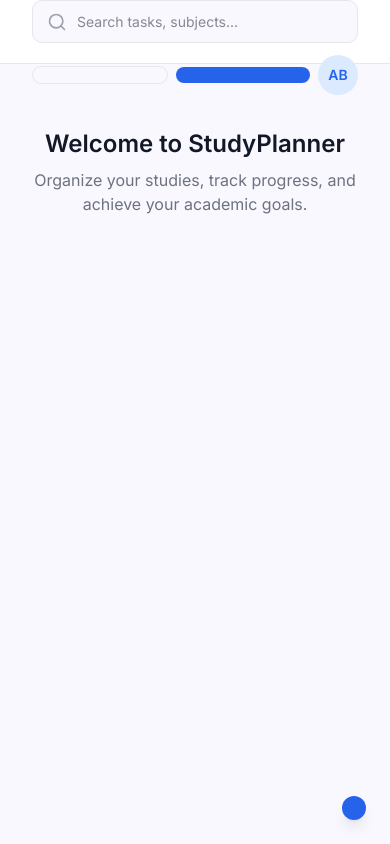
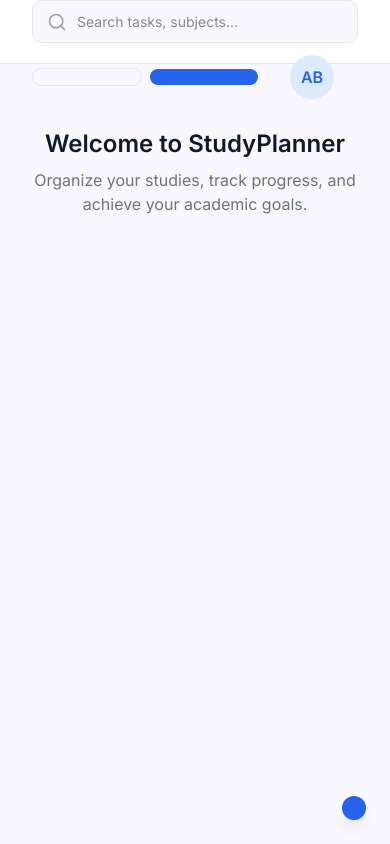
Before and after one commit to amanxploit/student-study-planner, a plain HTML site: page src/pages/index.html in a window 390 px wide. Drawn offline with nearby package versions, Linux system fonts and the light colour scheme; sample sign-in values are in the browser's storage.

Commit message:
Updateing the menu

```diff
--- a/src/pages/index.html
+++ b/src/pages/index.html
@@ -82,8 +82,8 @@
                     >
                 </div>
 
-                <div class="flex items-center gap-2 w-full md:w-auto justify-end md:justify-end">
-                    <button class="calendar-btn flex items-center gap-2 px-3 py-2 md:px-4 bg-[var(--color-bg)] border border-[var(--color-border)] rounded-full text-sm font-medium text-[var(--color-text)] hover:bg-[var(--color-border)] transition-colors" aria-label="Open calendar">
+                <div class="flex items-center gap-2 w-full md:w-auto justify-between md:justify-end">
+                    <button class="calendar-btn flex items-center gap-2 px-3 py-2 md:px-4 bg-[var(--color-bg)] border border-[var(--color-border)] rounded-full text-sm font-medium text-[var(--color-text)] hover:bg-[var(--color-border)] transition-colors flex-1 md:flex-none justify-center" aria-label="Open calendar">
                         <ion-icon name="calendar-outline" class="text-[20px]"></ion-icon>
                         <span class="hidden md:inline">Today, Oct 24</span>
                     </button>
@@ -93,13 +93,13 @@
                         <span class="hidden md:inline">Add Task</span>
                     </button>
 
-                    <div class="profile-dropdown relative" role="button" tabindex="0" aria-label="User menu" aria-expanded="false" aria-haspopup="true">
-                        <div class="flex items-center gap-2 md:gap-3 cursor-pointer" id="profileTrigger">
+                    <div class="profile-dropdown relative flex-1 md:flex-none justify-center" role="button" tabindex="0" aria-label="User menu" aria-expanded="false" aria-haspopup="true">
+                        <div class="flex items-center gap-2 md:gap-3 cursor-pointer justify-center md:justify-end" id="profileTrigger">
                             <div class="hidden md:flex flex-col text-right">
                                 <p class="text-sm font-medium text-[var(--color-text)]">Aman Bhagat</p>
                                 <p class="text-xs text-[var(--color-text-muted)]">Grade 12</p>
                             </div>
-                            <div class="avatar w-8 h-8 md:w-9 md:h-9 text-sm md:text-base" aria-hidden="true">AB</div>
+                            <div class="avatar w-10 h-10 md:w-9 md:h-9 text-base md:text-base" aria-hidden="true">AB</div>
                         </div>
                     </div>
                 </div>
--- a/src/styles/main.css
+++ b/src/styles/main.css
@@ -216,27 +216,12 @@ ion-icon {
                 align-items: stretch;
             }
             .top-bar .flex.items-center.gap-2 {
-                flex-wrap: wrap;
-                justify-content: space-between;
                 width: 100%;
             }
-            .calendar-btn {
-                flex: 1;
-                justify-content: center;
-                padding: 10px 12px;
-            }
-            .btn-primary {
-                flex: 1;
-                justify-content: center;
-                padding: 10px 12px;
-            }
-            .profile-dropdown {
-                flex: 0 0 auto;
-            }
             .profile-dropdown .avatar {
-                width: 40px;
-                height: 40px;
-                font-size: 14px;
+                width: 44px;
+                height: 44px;
+                font-size: 16px;
             }
         }
 
```
